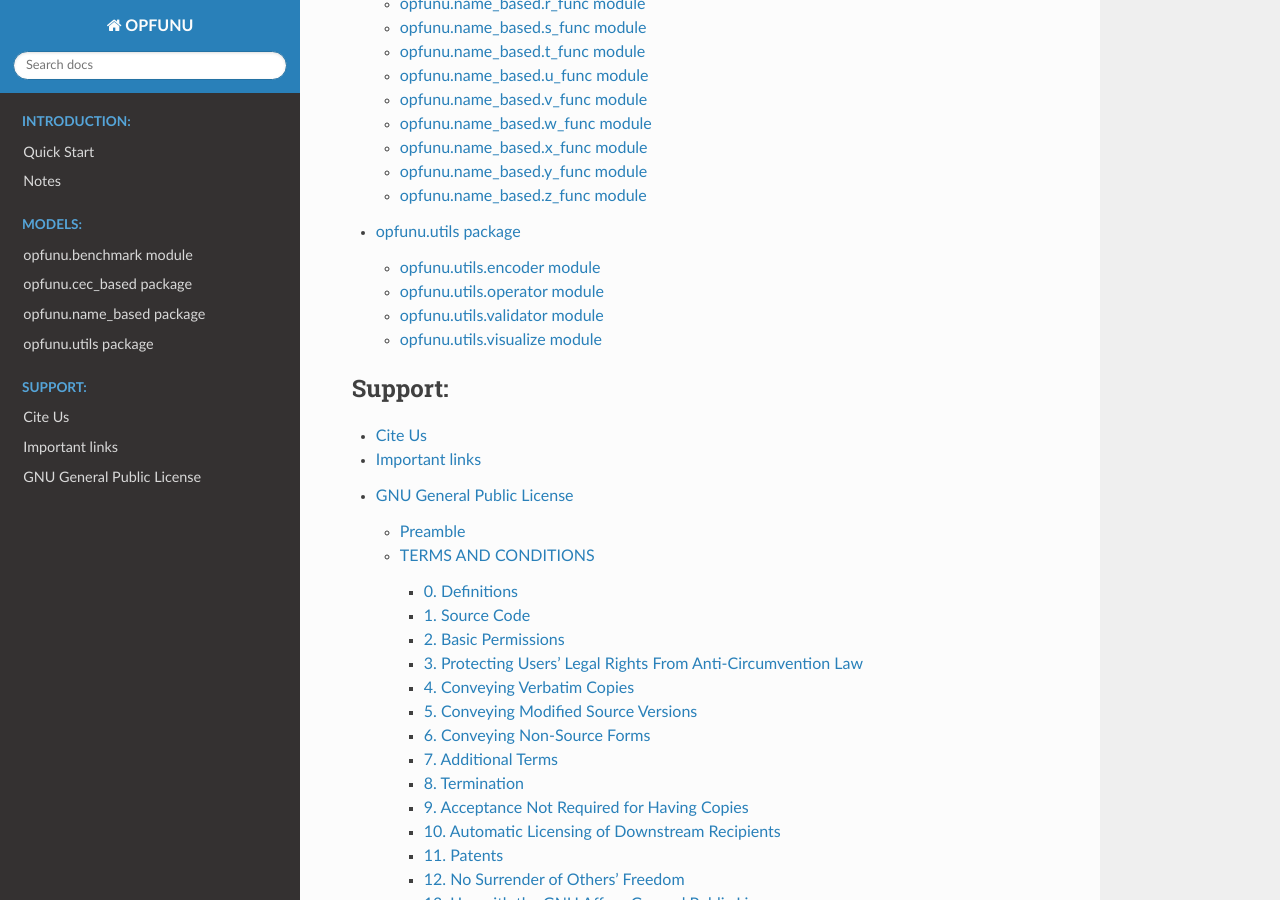
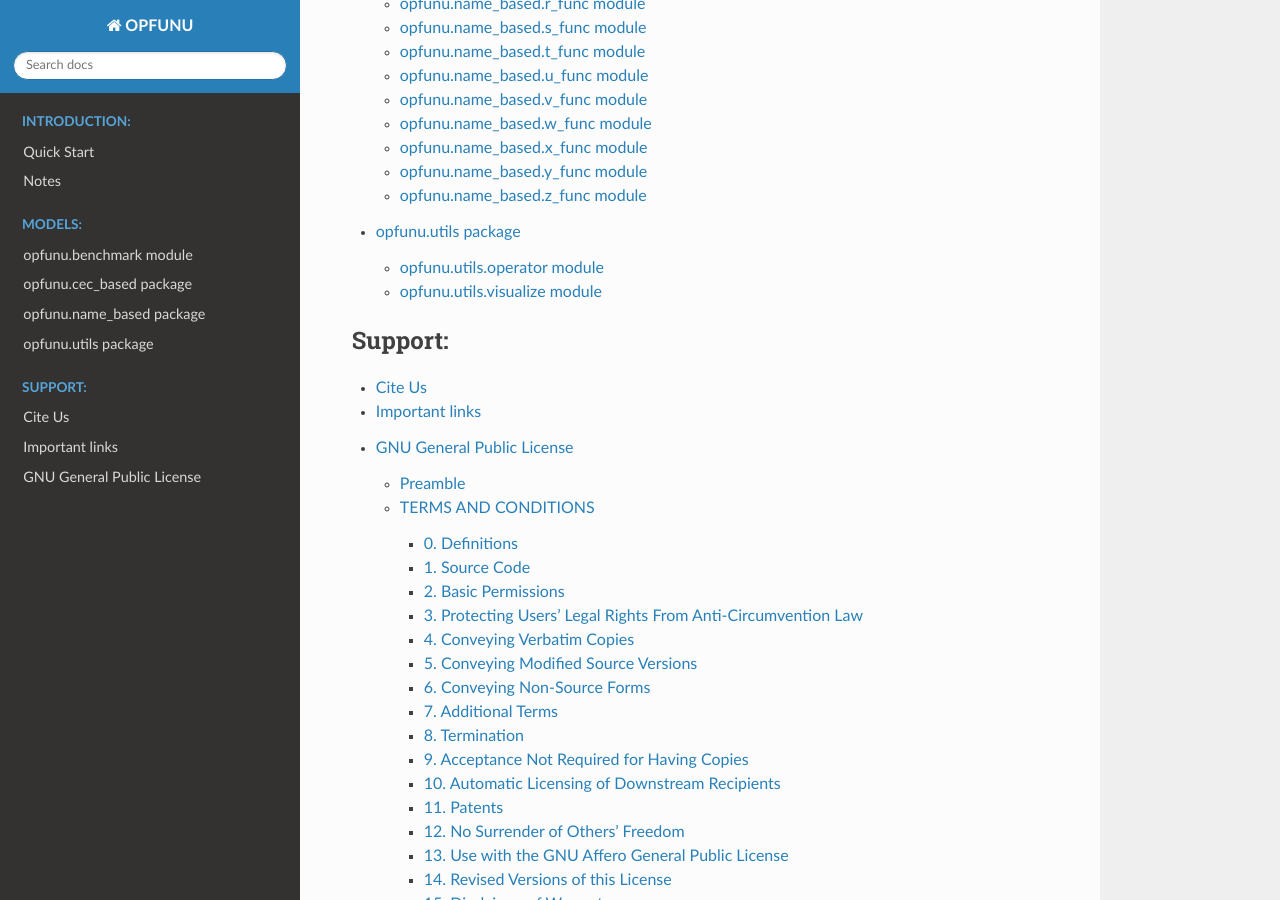
Before and after one commit to thieu1995/opfunu, a Sphinx documentation site: the page built from docs/source/index.rst, in a window 1280 px wide and 900 px high, scrolled down 1692 px. Built offline with Sphinx 7.4.7 and the Read the Docs theme 2.0.0, drawn with Linux system fonts in a browser that asks for light colours.

Commit message:
Update docs

```diff
--- a/docs/source/pages/quick_start.rst
+++ b/docs/source/pages/quick_start.rst
@@ -46,7 +46,6 @@ Current Structure::
             z_func.py
         utils
             operator.py
-            validator.py
             visualize.py
         __init__.py
         benchmark.py
--- a/docs/source/pages/utils.rst
+++ b/docs/source/pages/utils.rst
@@ -1,26 +1,10 @@
 opfunu.utils package
 ====================
-
-opfunu.utils.encoder module
----------------------------
-
-.. automodule:: opfunu.utils.encoder
-   :members:
-   :undoc-members:
-   :show-inheritance:
 
 opfunu.utils.operator module
 ----------------------------
 
 .. automodule:: opfunu.utils.operator
-   :members:
-   :undoc-members:
-   :show-inheritance:
-
-opfunu.utils.validator module
------------------------------
-
-.. automodule:: opfunu.utils.validator
    :members:
    :undoc-members:
    :show-inheritance:
```
